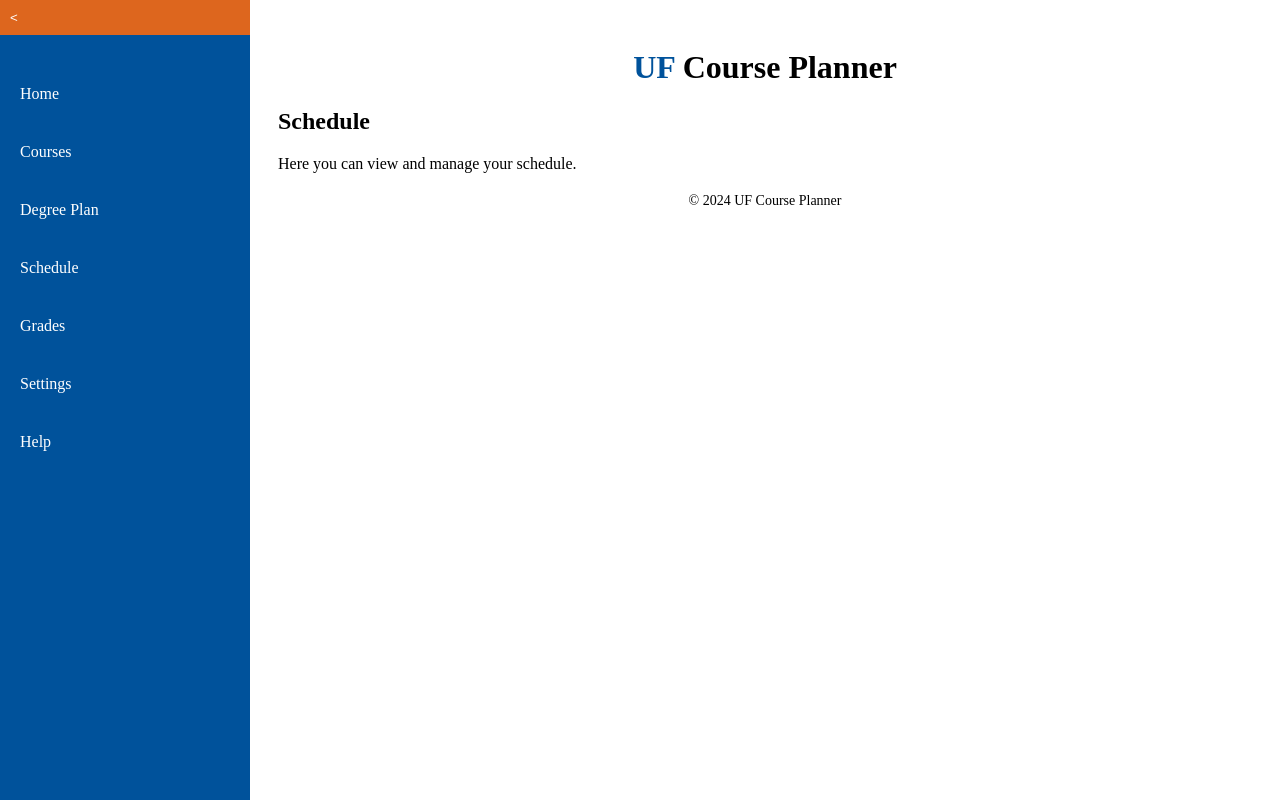
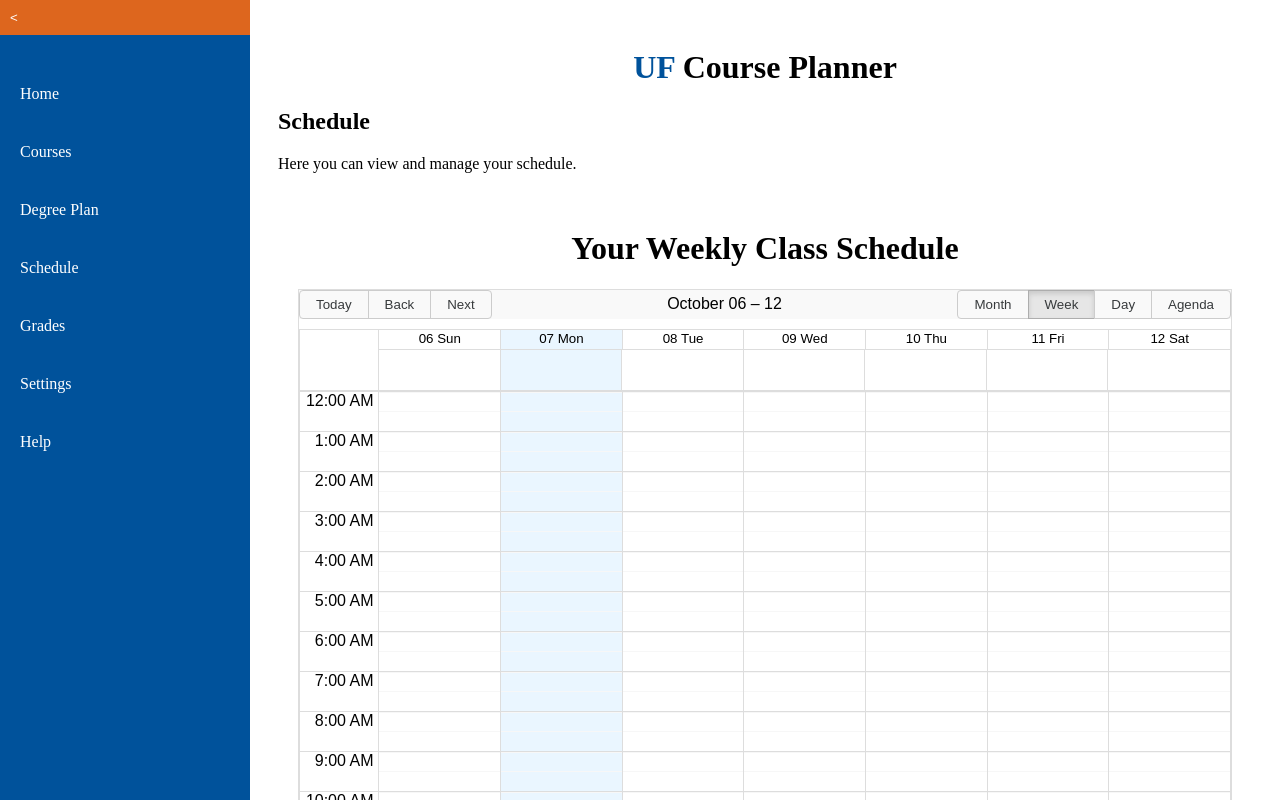
Before and after one commit to bquintopng/uf-course-planner, a React (Create React App) app: page /schedule in a window 1280 px wide. Shown: the top 800 px of the page. Built offline with nearby package versions, Linux system fonts and the light colour scheme.

Commit message:
Added Schedule with examples

```diff
--- a/package.json
+++ b/package.json
@@ -6,8 +6,12 @@
     "@testing-library/jest-dom": "^4.2.4",
     "@testing-library/react": "^9.3.2",
     "@testing-library/user-event": "^7.1.2",
+    "moment": "^2.30.1",
     "react": "^18.2.0",
+    "react-big-calendar": "^1.15.0",
+    "react-calendar": "^5.0.0",
     "react-dom": "^18.2.0",
+    "react-moment": "^1.1.3",
     "react-router-dom": "^6.27.0",
     "react-scripts": "^5.0.1"
   },
--- a/src/Pages/Schedule.js
+++ b/src/Pages/Schedule.js
@@ -1,12 +1,13 @@
 import React from 'react';
 import './Styles/Schedule.css'; // Optional for custom styles
-
+import ScheduleCalendar from './ScheduleCalendar';
 
 const Schedule = () => {
     return (
         <div>
             <h2>Schedule</h2>
             <p>Here you can view and manage your schedule.</p>
+            <ScheduleCalendar />
         </div>
     );
 };
--- /dev/null
+++ b/src/Pages/ScheduleCalendar.js
@@ -0,0 +1,50 @@
+import React from 'react';
+import { Calendar, momentLocalizer } from 'react-big-calendar';
+import moment from 'moment';
+import 'react-big-calendar/lib/css/react-big-calendar.css';
+import './Styles/ScheduleCalendar.css'; // Custom styling
+
+const localizer = momentLocalizer(moment); // Set up moment.js localizer for the calendar
+
+// Mock data for class schedules
+const classEvents = [
+    {
+        title: 'CS101 - Introduction to Programming',
+        start: new Date(2024, 9, 14, 10, 0), // Date format: (year, month (0-indexed), day, hour, minute)
+        end: new Date(2024, 9, 14, 11, 30),
+    },
+    {
+        title: 'MATH220 - Calculus II',
+        start: new Date(2024, 9, 14, 14, 0),
+        end: new Date(2024, 9, 14, 15, 30),
+    },
+    {
+        title: 'PHY101 - Physics I',
+        start: new Date(2024, 9, 15, 9, 0),
+        end: new Date(2024, 9, 15, 10, 30),
+    },
+    {
+        title: 'HIS210 - World History',
+        start: new Date(2024, 9, 15, 12, 0),
+        end: new Date(2024, 9, 15, 13, 30),
+    },
+    // Add more class events as needed
+];
+
+const ScheduleCalendar = () => {
+    return (
+        <div className="schedule-calendar">
+            <h1>Your Weekly Class Schedule</h1>
+            <Calendar
+                localizer={localizer}
+                events={classEvents}
+                startAccessor="start"
+                endAccessor="end"
+                defaultView="week" // Default to week view
+                style={{ height: 600, width: '100%' }} // Adjust calendar size
+            />
+        </div>
+    );
+};
+
+export default ScheduleCalendar;
--- /dev/null
+++ b/src/Pages/Styles/ScheduleCalendar.css
@@ -0,0 +1,28 @@
+.schedule-calendar {
+    text-align: center;
+    padding: 20px;
+}
+
+.rbc-calendar {
+    font-family: Arial, sans-serif;
+    border: 1px solid #ddd;
+}
+
+.rbc-event {
+    background-color: #3498db;
+    color: white;
+    padding: 5px;
+    border-radius: 5px;
+}
+
+    .rbc-event .rbc-event-content {
+        font-size: 0.9em;
+    }
+
+.rbc-toolbar {
+    background-color: #f9f9f9;
+}
+
+.rbc-time-view .rbc-time-content {
+    border-top: 2px solid #ddd;
+}
```
Also changed, not shown: 1 other file (tests, documents, lock files or other folders).
